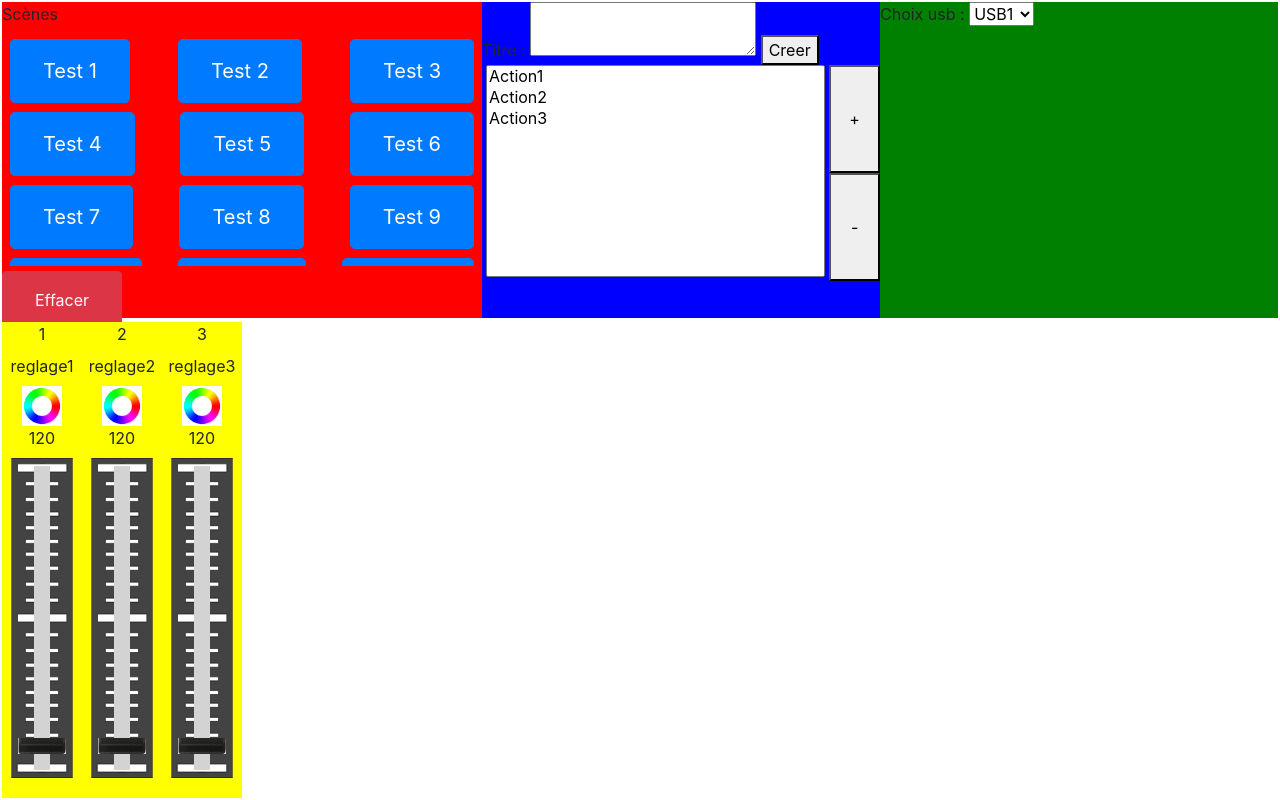
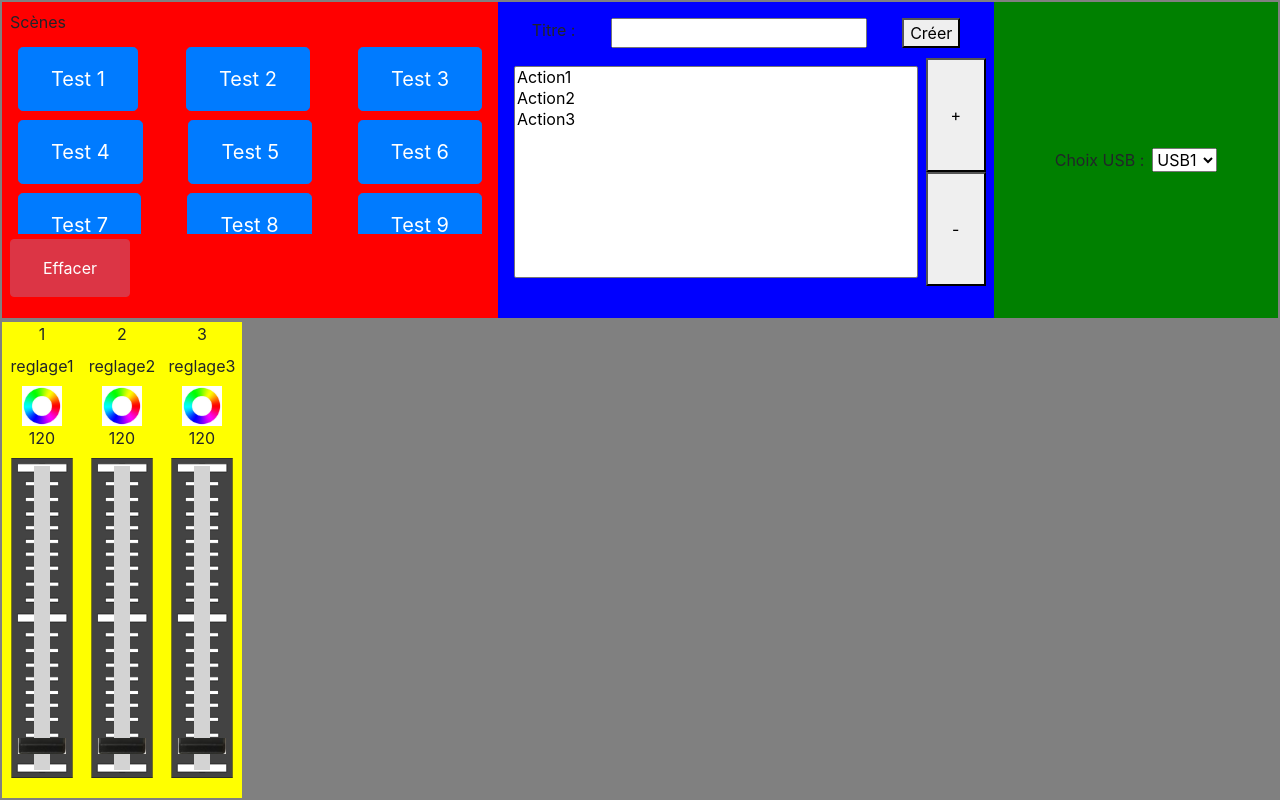
Before and after one commit to Twear81/LightShow, a plain HTML site: page app/index.html in a window 1280 px wide. Drawn offline with Linux system fonts and the light colour scheme.

Commit message:
add some css + setup window

```diff
--- a/app/index.html
+++ b/app/index.html
@@ -31,12 +31,14 @@
         <button type="button" class="btn btn-primary btn-lg">Test 12</button>
         <button type="button" class="btn btn-primary btn-lg">Test de texte très long</button>
       </div>
-      <button type="button" class="btn btn-danger">Effacer</button>
+        <button type="button" id="btnEffacer" class="btn btn-danger">Effacer</button>
     </div>
     <div id="creationSequence">
-      Titre :
-      <textarea></textarea>
-      <button>Creer</button>
+      <div id="titreSequence">
+        Titre :
+        <input id="titre">
+        <button>Créer</button>
+      </div>
       <div id="zoneSequence">
         <select size="10" id="listeAction">
           <option>Action1</option>
@@ -50,12 +52,12 @@
       </div>
     </div>
     <div id="connexion">
-      Choix usb :
-      <select>
-        <option>USB1</option>
-        <option>USB2</option>
-        <option>USB3</option>
-      </select>
+        Choix USB :
+        <select id="listeConnexion">
+          <option>USB1</option>
+          <option>USB2</option>
+          <option>USB3</option>
+        </select>
     </div>
   </div>
   <div id="bas">
--- a/app/main.js
+++ b/app/main.js
@@ -5,8 +5,8 @@ const path = require('path')
 function createWindow () {
   // Create the browser window.
   const mainWindow = new BrowserWindow({
-    width: 1600,
-    height: 900,
+    width: 1200,
+    height: 800,
     webPreferences: {
       preload: path.join(__dirname, 'preload.js')
     }
--- a/app/style.css
+++ b/app/style.css
@@ -1,3 +1,7 @@
+body {
+    background-color: gray;
+}
+
 #haut {
     display: flex;
     height: 40vh;
@@ -7,6 +11,7 @@
 #listeScene {
     flex: 1 1;
     background-color: red;
+    padding: 1vh;
 }
 
 #listeBouton {
@@ -17,12 +22,17 @@
     justify-content: space-between;
     padding: 1vh;
     width: 60vh;
-    height: 30vh;
+    height: 25vh;
+}
+
+#btnEffacer {
+    margin-right: 1vh;
 }
 
 #creationSequence {
     flex: 1 1;
     background-color: blue;
+    padding: 1vh;
 }
 
 .btn {
@@ -33,25 +43,42 @@
     padding-right: 4vh;
 }
 
+#titreSequence {
+    display: flex;
+    flex-flow: row wrap;
+    justify-content: space-around;
+    width: 60vh;
+    height: 5vh;
+    padding: 1vh;
+}
+
 #listeAction {
-    margin-left: 1%;
-    margin-right: 1%;
-    margin-bottom: 1%;
+    margin: 1vh;
     width: 100%;
 }
 
 #zoneSequence {
     display: flex;
+    padding-top: 1vh;
 }
 
 #boutonSequence {
     display: inline-grid;
     width: 15%;
+    text-align: center;
 }
 
 #connexion {
     flex: 1 1;
     background-color: green;
+    padding: 1vh;
+    display: flex;
+    justify-content: center;
+    align-items: center;
+}
+
+#listeConnexion {
+    margin-left: 1vh;
 }
 
 #bas {
```
